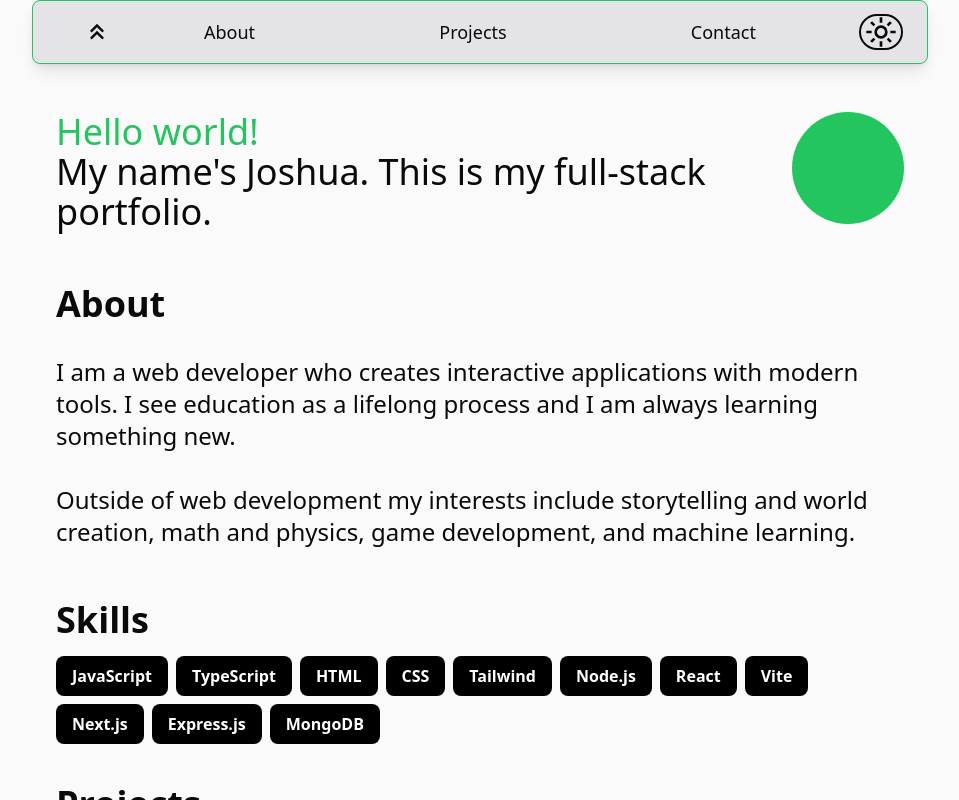
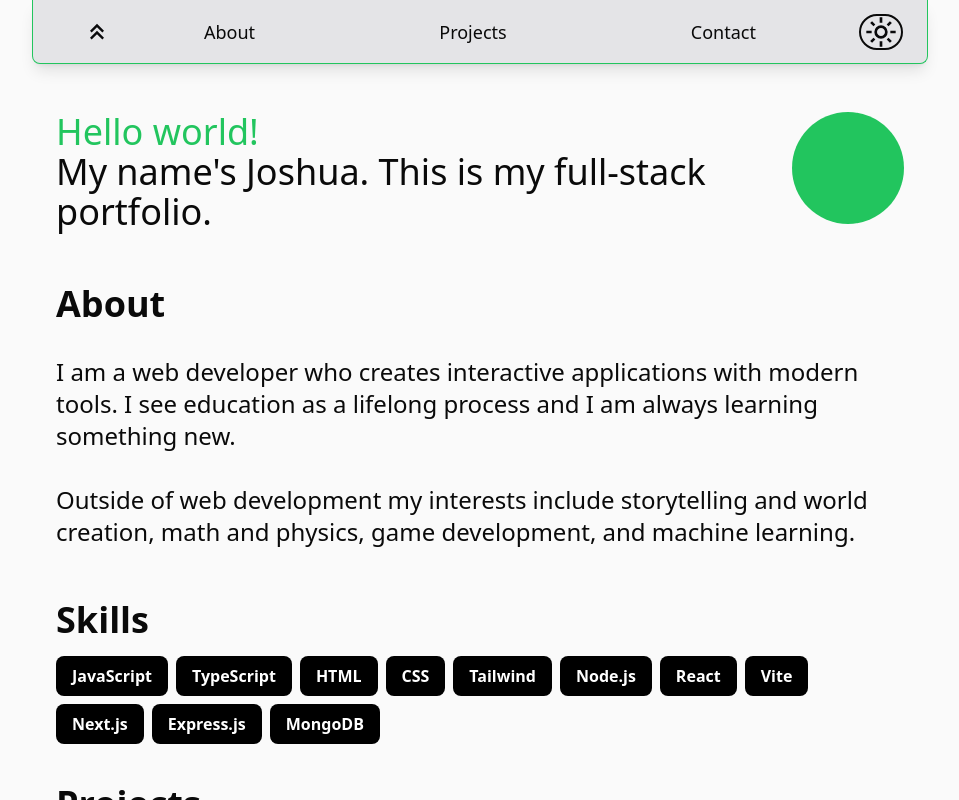
Before and after one commit to jrbarnhart/portfolio, a React (Vite) app: page / in a window 1280 px wide. Shown: the whole page, without its empty margins (160-1119 px from the left). Built offline with nearby package versions, Linux system fonts and the light colour scheme; the HTML template or start-up script is replaced by a standard one.

Commit message:
Adjust nav style on large screens

```diff
--- a/src/components/Nav/Nav.tsx
+++ b/src/components/Nav/Nav.tsx
@@ -37,7 +37,7 @@ const Nav = () => {
 
   return (
     <div className="fixed bottom-5 lg:bottom-auto lg:top-0 w-full flex justify-center z-20">
-      <nav className="mx-4 w-full max-w-4xl grid h-16 grid-cols-[1fr_5fr_1fr] items-center text-neutral-950 dark:text-zinc-50 bg-zinc-200 dark:bg-zinc-800 rounded-full lg:rounded-lg shadow-lg border border-green-500">
+      <nav className="mx-4 w-full max-w-4xl grid h-16 grid-cols-[1fr_5fr_1fr] items-center text-neutral-950 dark:text-zinc-50 bg-zinc-200 dark:bg-zinc-800 rounded-full lg:rounded-lg lg:rounded-t-none shadow-lg border border-green-500 lg:border-t-0">
         <div className="w-full h-full grid justify-items-center items-center">
           <NavLink
             targetId="title"
```
